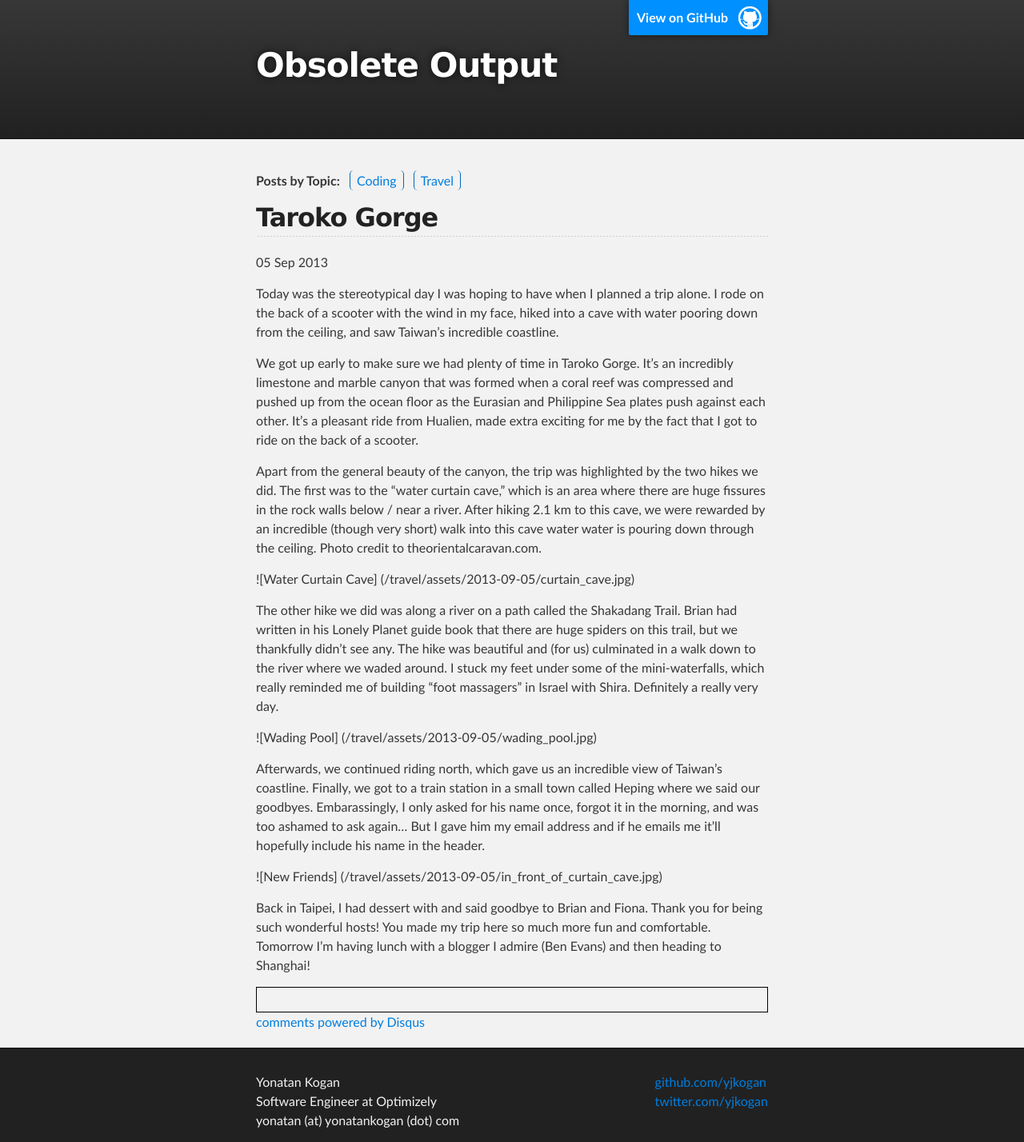
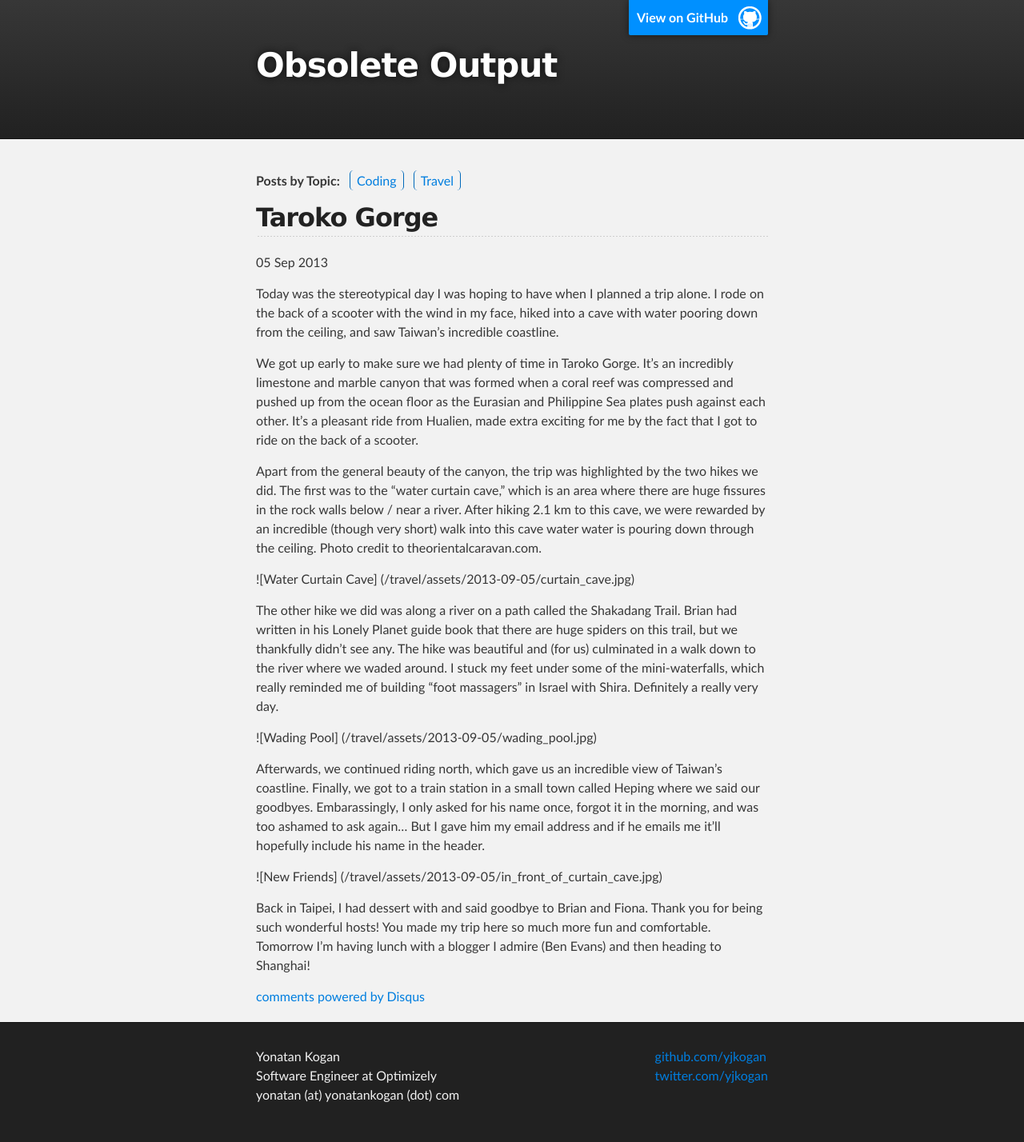
Before and after one commit to yjkogan/yjkogan.github.io, a Jekyll site: the page built from travel/_posts/2013-09-05-takoro-gorge.markdown, in a window 1280 px wide. Shown: the whole page at 80% size. Built offline with Jekyll 4.4.1, drawn with Linux system fonts in a browser that asks for light colours; Markdown is read by kramdown in place of the engine named in the settings; comment, search, counter and statistics services are not loaded; after the commit the page ends 1396 px from its top, so only the background shows below that.

Commit message:
Remove border around comments

```diff
--- a/css/custom.css
+++ b/css/custom.css
@@ -13,8 +13,3 @@
     border-right: 1px solid #0069ba;
     border-radius: .3em;
 }
-
-#disqus_thread {
-    border: 1px black solid;
-    padding: 15px 15px 15px 15px;
-}
```
